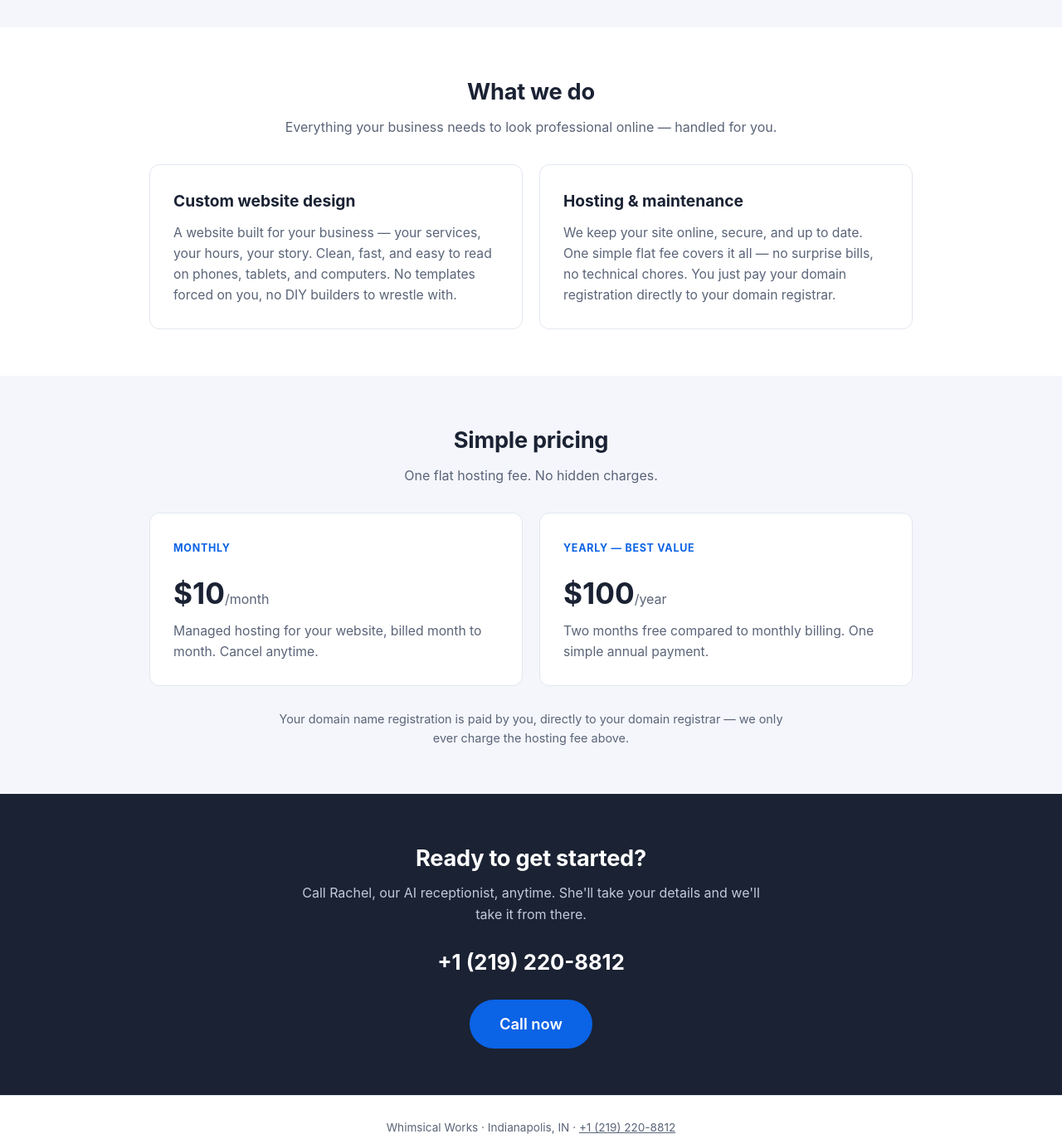
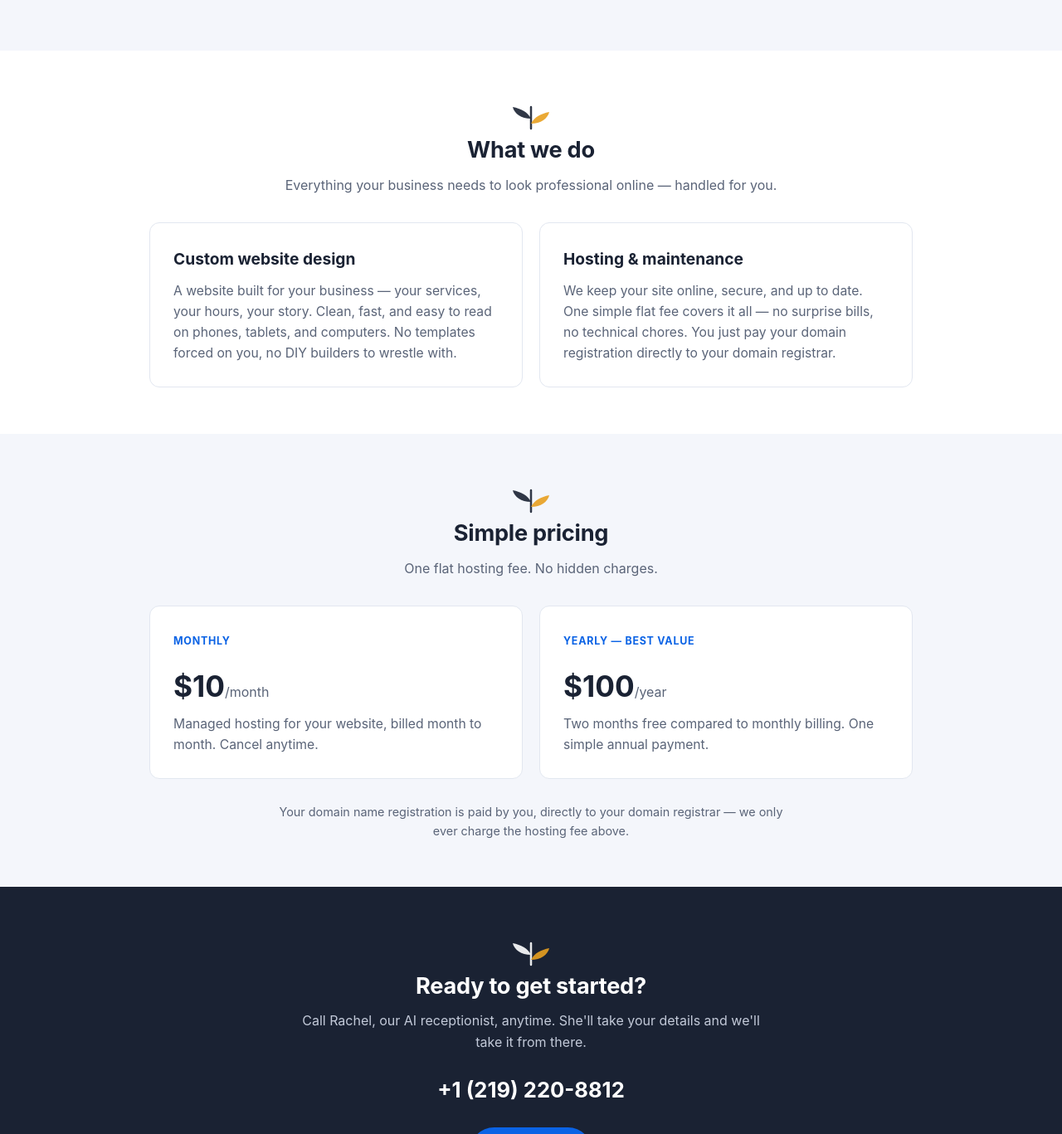
Before and after one commit to ram-polisetti/small-biz-websites, a plain HTML site: page index.html in a window 1280 px wide. Shown: the part 550-1917 px from the top of the page at 83% size. Drawn offline with Linux system fonts and the light colour scheme.

Commit message:
Bigger logo + leaf motif dividers throughout

```diff
--- a/index.html
+++ b/index.html
@@ -32,7 +32,9 @@
   }
   header .wrap{display:flex;align-items:center;justify-content:space-between;gap:12px;flex-wrap:wrap}
   .logo{font-weight:700;font-size:1.05rem;letter-spacing:-0.01em}
-  .logo img{height:84px;width:auto;display:block}
+  .logo img{height:112px;width:auto;display:block}
+  .leaf-divider{display:flex;justify-content:center;padding:8px 0 0}
+  .leaf-divider svg{height:34px;width:auto;opacity:.9}
   .hero .brand-logo{height:120px;width:auto;margin-bottom:20px}
   .call-btn{
     display:inline-block;background:var(--accent);color:#fff;text-decoration:none;
@@ -96,6 +98,13 @@
 
 <section id="services">
   <div class="wrap">
+    <div class="leaf-divider" aria-hidden="true">
+      <svg viewBox="0 0 120 34" fill="none" xmlns="http://www.w3.org/2000/svg">
+        <path d="M60 30 C60 20 60 12 60 4" stroke="#1a2233" stroke-width="2.5" stroke-linecap="round"/>
+        <path d="M60 18 C48 18 40 12 38 4 C48 6 56 10 60 18 Z" fill="#1a2233"/>
+        <path d="M60 24 C72 24 80 18 82 10 C72 12 64 16 60 24 Z" fill="#E8A020"/>
+      </svg>
+    </div>
     <h2>What we do</h2>
     <p class="lede">Everything your business needs to look professional online — handled for you.</p>
     <div class="grid">
@@ -113,6 +122,13 @@
 
 <section id="pricing" style="background:var(--soft)">
   <div class="wrap">
+    <div class="leaf-divider" aria-hidden="true">
+      <svg viewBox="0 0 120 34" fill="none" xmlns="http://www.w3.org/2000/svg">
+        <path d="M60 30 C60 20 60 12 60 4" stroke="#1a2233" stroke-width="2.5" stroke-linecap="round"/>
+        <path d="M60 18 C48 18 40 12 38 4 C48 6 56 10 60 18 Z" fill="#1a2233"/>
+        <path d="M60 24 C72 24 80 18 82 10 C72 12 64 16 60 24 Z" fill="#E8A020"/>
+      </svg>
+    </div>
     <h2>Simple pricing</h2>
     <p class="lede">One flat hosting fee. No hidden charges.</p>
     <div class="grid">
@@ -133,6 +149,13 @@
 
 <section id="contact" class="contact">
   <div class="wrap">
+    <div class="leaf-divider" aria-hidden="true">
+      <svg viewBox="0 0 120 34" fill="none" xmlns="http://www.w3.org/2000/svg">
+        <path d="M60 30 C60 20 60 12 60 4" stroke="#ffffff" stroke-width="2.5" stroke-linecap="round"/>
+        <path d="M60 18 C48 18 40 12 38 4 C48 6 56 10 60 18 Z" fill="#ffffff"/>
+        <path d="M60 24 C72 24 80 18 82 10 C72 12 64 16 60 24 Z" fill="#E8A020"/>
+      </svg>
+    </div>
     <h2>Ready to get started?</h2>
     <p>Call Rachel, our AI receptionist, anytime. She'll take your details and we'll take it from there.</p>
     <p><a class="tel" href="tel:+12192208812">+1 (219) 220-8812</a></p>
```
